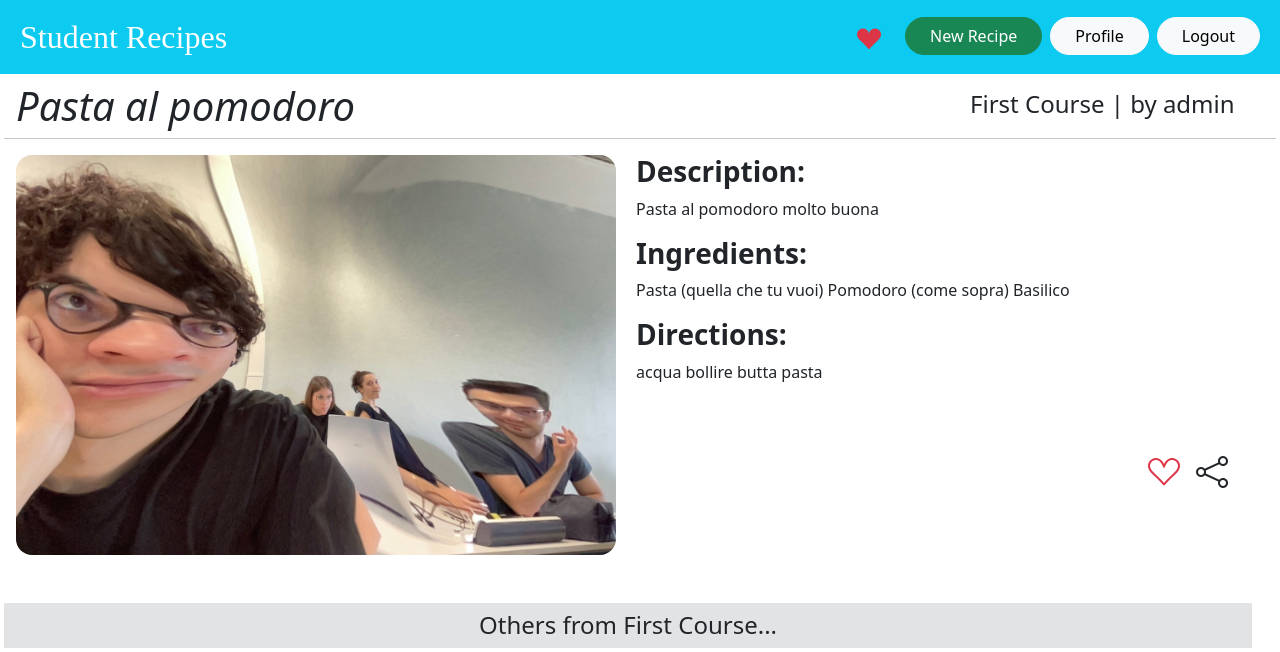
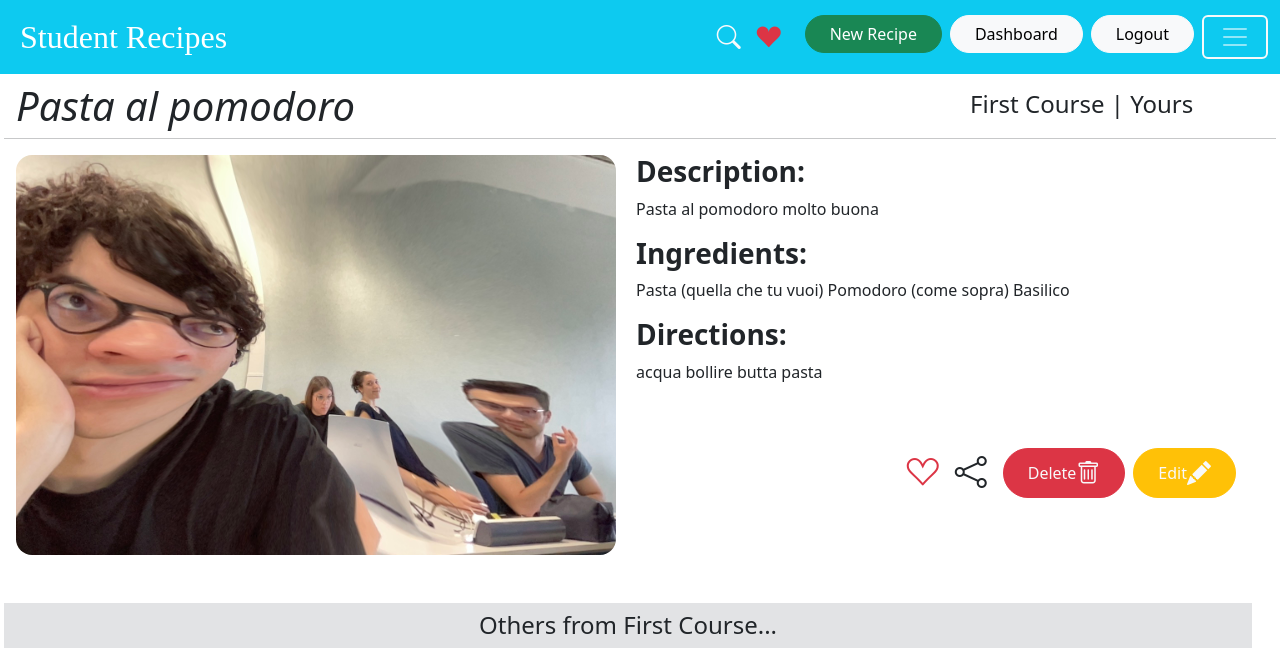
Before and after one commit to niccolentini/receipt_website, a Django app: page /recipes/1/ in a window 1280 px wide. Shown: the top 652 px of the page. Run offline with Django 4.2, Linux system fonts and the light colour scheme; a user stored in the database is signed in; data comes from the database, SQL or seed files in the repository; both versions use the stored data as it was after the commit; parts of the project's set-up code (start-up, migrations or seed data) failed here and were passed over.

Commit message:
signup OK login OK adding recipes OK Dashboard OK deleting OK editing OK searching OK

```diff
--- a/core/templates/core/base.html
+++ b/core/templates/core/base.html
@@ -9,8 +9,6 @@
 
     <link href="https://fonts.googleapis.com/css2?family=Lato&display=swap" rel="stylesheet">
 
-
-
     <title> {% block title %}{% endblock %}| Student Recipes</title>
 </head>
 
@@ -19,6 +17,13 @@
     <nav class="navbar navbar-dark bg-info">
         <div class="container-fluid">
             <a class="navbar-brand px-2" style="font-family: 'Lao MN'; font-size: 2rem" href="{% url 'core:homePage' %}">Student Recipes</a>
+            <div class="items-navbar" style="display:flex; flex-direction: row">
+
+            <a href="{% url 'recipe:searchRecipe' %}" class="search-btn py-1">
+                        <i class="bi bi-search text-light" style="font-size: 1.5rem"></i>
+            </a>
+
+
 
             {% if request.user.is_authenticated %}
                 <div class="buttons_logged" style="display: flex; flex-direction: row">
@@ -30,8 +35,8 @@
                         <button type="button" href="{% url 'recipe:addRecipe' %}" class="btn btn-success rounded-5 px-4">New Recipe</button>
                     </a>
 
-                    <a href="#" class="profile-btn" style="text-decoration: none">
-                        <button type="button" class="btn btn-light rounded-5 px-4">Profile</button>
+                    <a href="{% url 'dashboard:dashboardPage' %}" class="profile-btn" style="text-decoration: none">
+                        <button type="button" class="btn btn-light rounded-5 px-4">Dashboard</button>
                     </a>
 
                     <a href="#" class="logout-btn px-2">
@@ -49,20 +54,27 @@
                     <a class="register-btn px-2" href="{% url 'core:signupPage' %}">
                         <button type="button" class="btn btn-light rounded-5 px-4">Register</button>
                     </a>
+            {% endif %}
                     <button class="navbar-toggler px-3 border-2 border-light" type="button" data-bs-toggle="collapse" data-bs-target="#navbarNavAltMarkup"
                             aria-controls="navbarNavAltMarkup" aria-expanded="false" aria-label="navigation switch">
                         <span class="navbar-toggler-icon border-light "></span>
                     </button>
                 </div>
-            {% endif %}
+            </div>
 
-            <div class="collapse navbar-collapse bg-info opacity-50" id="navbarNavAltMarkup">
+
+            <div class="collapse navbar-collapse" id="navbarNavAltMarkup">
                 <div class="navbar-nav">
-                    <a class="nav-link active" aria-current="page" href="{% url 'core:homePage' %}">Home</a>
+                    <a class="nav-link px-3 text-light" href="{% url 'core:homePage' %}">Home</a>
                     <hr>
-                    <a class="nav-link" href="{% url 'core:aboutPage' %}">About us</a>
+                    <a class="nav-link px-3 text-light" href="{% url 'core:aboutPage' %}">About us</a>
                     <hr>
-                    <a class="nav-link" href="#">Add recipe</a>
+
+                    <form method="get" action="{% url 'recipe:searchRecipe' %}" class="px-5" style="display: flex; flex-direction: row">
+                        <input name="query" class="form-control py-1 px-3" type="text" value="{{ query }}" placeholder="I want to eat...">
+                        <button class="bi bi-search btn btn-success rounded-5" type="submit"></button>
+                    </form>
+
                 </div>
             </div>
         </div>
--- a/core/templates/core/homePage.html
+++ b/core/templates/core/homePage.html
@@ -17,7 +17,7 @@
     </div>
 <hr>
     <div class="categories-counter">
-    <div class="row">
+    <div class="row px-2">
         {% for category in categorys %}
 
             <div class="col py-2 bg-secondary-subtle">
@@ -33,9 +33,9 @@
     <div class="container pt-4">
     <div class="row">
         {% for recipe in recipes %}
-            <div class="col">
+            <div class="col py-1">
                 <div class="card" style="width: 18rem;">
-                    <a href="{% url 'recipe:detail' recipe.id %}">
+                    <a href="{% url 'recipe:detail' recipe.id %}" style="text-decoration: none">
                         <img src="{{ recipe.image.url }}" class="card-img-top" alt="...">
                   <div class="card-body">
                       <h4 class="card-title text-dark">{{ recipe.name }}</h4>
--- a/receipt_website/settings.py
+++ b/receipt_website/settings.py
@@ -42,8 +42,6 @@ INSTALLED_APPS = [
     'django.contrib.sessions',
     'django.contrib.messages',
     'django.contrib.staticfiles',
-    #'crispy_forms',
-    #'crispy_bootstrap5',
     'core',
     'recipe',
     'dashboard',
@@ -129,7 +127,7 @@ USE_TZ = True
 # Static files (CSS, JavaScript, Images)
 # https://docs.djangoproject.com/en/4.1/howto/static-files/
 
-STATIC_URL = 'static/'
+STATIC_URL = '/static/'
 MEDIA_URL = 'media/'
 MEDIA_ROOT = BASE_DIR / 'media'
 
--- a/receipt_website/urls.py
+++ b/receipt_website/urls.py
@@ -23,5 +23,6 @@ from django.conf.urls.static import static
 urlpatterns = [
     path('admin/', admin.site.urls),
     path('', include('core.urls')),
-    path('recipes/', include('recipe.urls')), #fixme items o item?
+    path('recipes/', include('recipe.urls')),
+    path('dashboard/', include('dashboard.urls')),
 ] + static(settings.MEDIA_URL, document_root=settings.MEDIA_ROOT)
--- a/recipe/forms.py
+++ b/recipe/forms.py
@@ -32,3 +32,31 @@ class newRecipeForm(forms.ModelForm):
                 'class': INPUT_CLASS,
             })
         }
+
+
+class editRecipeForm(forms.ModelForm):
+    class Meta:
+        model = Recipe
+        fields = ('name', 'description', 'ingredients', 'directions', 'image')
+
+        widgets = {
+            'name': forms.TextInput(attrs={
+                'placeholder': 'es. Pizza Margherita',
+                'class': INPUT_CLASS,
+            }),
+            'description': forms.Textarea(attrs={
+                'placeholder': 'es. Best pizza ever',
+                'class': INPUT_CLASS,
+            }),
+            'ingredients': forms.Textarea(attrs={
+                'placeholder': 'es. 1 cup of flour, 1 cup of water, 1 cup of salt',
+                'class': INPUT_CLASS,
+            }),
+            'directions': forms.Textarea(attrs={
+                'placeholder': 'es. 1. Mix the flour, water and salt in a bowl. 2. Bake for 30 minutes',
+                'class': INPUT_CLASS,
+            }),
+            'image': forms.FileInput(attrs={
+                'class': INPUT_CLASS,
+            })
+        }
--- a/recipe/templates/recipe/detail.html
+++ b/recipe/templates/recipe/detail.html
@@ -10,7 +10,11 @@
         </div>
         <div class="col-3"></div>
            <div class="col-3 pt-2">
-               <h4>{{ recipe.category }} | by {{ recipe.created_by }}</h4>
+               {% if request.user == recipe.created_by %}
+                   <h4>{{ recipe.category }} | Yours </h4>
+               {% else %}
+                <h4>{{ recipe.category }} | by {{ recipe.created_by }}</h4>
+                {% endif %}
            </div>
 
         <hr>
@@ -35,7 +39,25 @@
             <a href="#" class="share-btn" title="Share">
                 <i class="bi bi-share px-3 text-dark" style="font-size: 2rem"></i>
             </a>
-        </div>
+
+            {% if request.user == recipe.created_by %}
+            <a href="{% url 'recipe:deleteRecipe' recipe.id %}" class="delete-btn" title="Delete">
+            <button type="button" href="#" class="btn btn-danger text-light text-center rounded-5 px-4">
+                <div class="d-flex align-items-center justify-content-center">
+               Delete <i class="bi bi-trash text-light" style="font-size: 1.5rem"></i>
+                </div>
+            </button>
+            </a>
+
+                <a href="{% url 'recipe:editRecipe' recipe.id %}" class="edit-btn px-2" title="Edit">
+            <button type="button" href="#" class="btn btn-warning text-light text-center rounded-5 px-4">
+                <div class="d-flex align-items-center justify-content-center">
+               Edit <i class="bi bi-pencil-fill" style="font-size: 1.5rem"></i>
+                </div>
+            </button>
+            </a>
+            {% endif %}
+         </div>
     </div>
     </div>
 
--- a/recipe/urls.py
+++ b/recipe/urls.py
@@ -6,5 +6,7 @@ app_name = 'recipe'
 urlpatterns = [
     path('<int:pk>/', views.detail, name='detail'),
     path('addRecipe/', views.addRecipe, name='addRecipe'),
-
+    path('<int:pk>/delete/', views.deleteRecipe, name='deleteRecipe'),
+    path('<int:pk>/edit/', views.editRecipe, name='editRecipe'),
+    path('search/', views.searchRecipe, name='searchRecipe'),
 ]
--- a/recipe/views.py
+++ b/recipe/views.py
@@ -1,8 +1,9 @@
 from django.shortcuts import render, get_object_or_404, redirect
 from django.http import HttpResponse
 from .models import Category, Recipe
+from django.db.models import Q
 from django.contrib.auth.decorators import login_required
-from .forms import newRecipeForm
+from .forms import newRecipeForm, editRecipeForm
 
 # Create your views here.
 
@@ -24,9 +25,46 @@ def addRecipe(request):
             recipe.created_by = request.user
             recipe.save()
             return redirect('recipe:detail', pk=recipe.pk)
-        else:
+    else:
             form = newRecipeForm()
 
     return render(request, 'recipe/addRecipe.html', {
         'form': form
     })
+
+
+@login_required
+def deleteRecipe(request, pk):
+    recipe = get_object_or_404(Recipe, pk=pk, created_by=request.user)
+    recipe.delete()
+
+    return redirect('dashboard:dashboardPage')
+
+
+@login_required
+def editRecipe(request, pk):
+    recipe = get_object_or_404(Recipe, pk=pk, created_by=request.user)
+
+    if request.method == 'POST':
+        form = editRecipeForm(request.POST, request.FILES, instance=recipe)
+        if form.is_valid():
+            recipe.save()
+            return redirect('recipe:detail', pk=recipe.pk)
+    else:
+            form = editRecipeForm(instance=recipe)
+
+    return render(request, 'recipe/editRecipe.html', {
+        'form': form
+    })
+
+def searchRecipe(request):
+    query = request.GET.get('query', '')
+    recipes = Recipe.objects.all()
+
+    if query:
+        recipes = Recipe.objects.filter(Q(name__icontains=query) | Q(description__icontains=query))
+
+    return render(request, 'recipe/searchRecipe.html', {
+        'recipes': recipes,
+        'query': query,
+    })
```
Also changed, not shown: dashboard/templates/dashboard/dashboard.html (added, +40 -0 lines), dashboard/views.py (+10 -1 lines), db.sqlite3.
